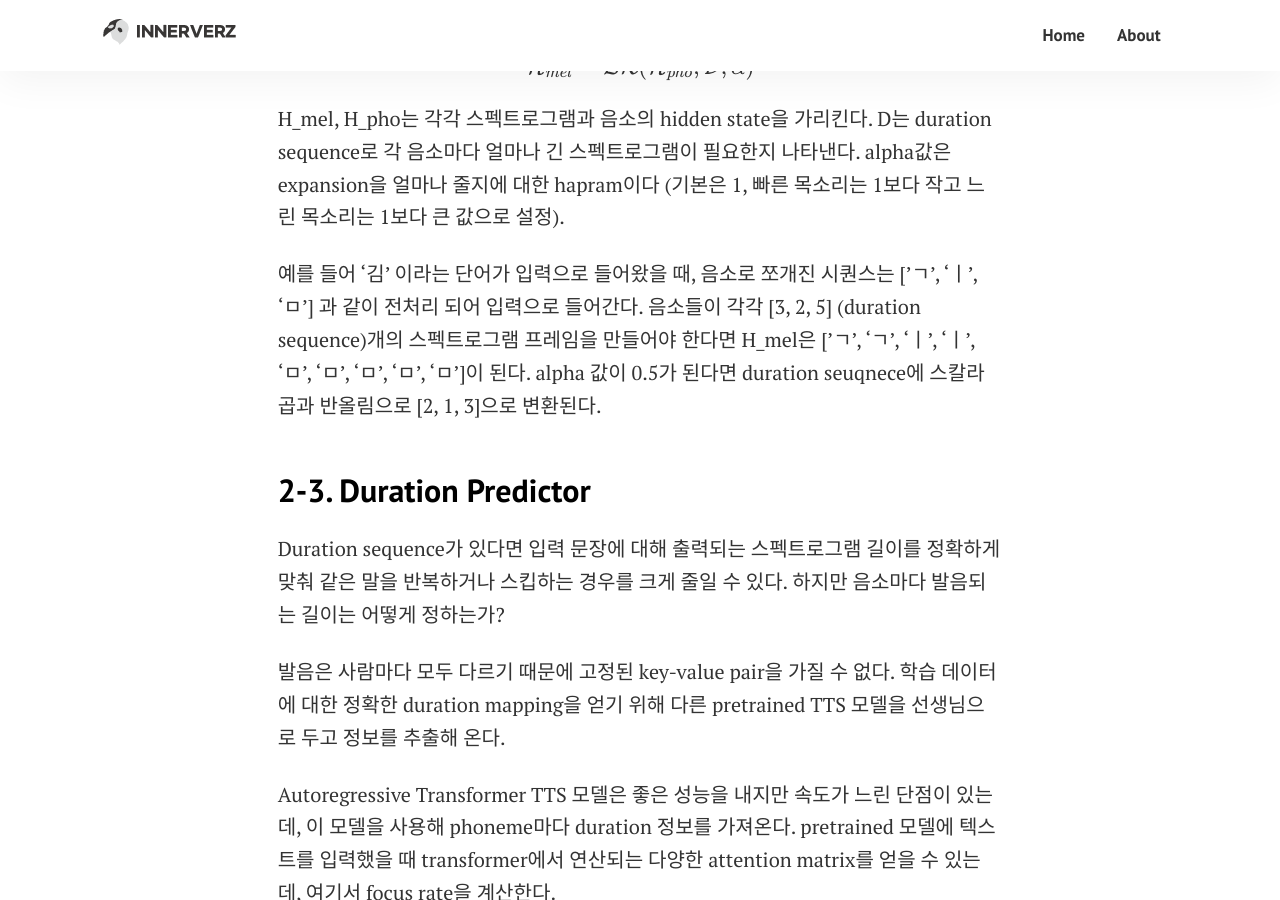
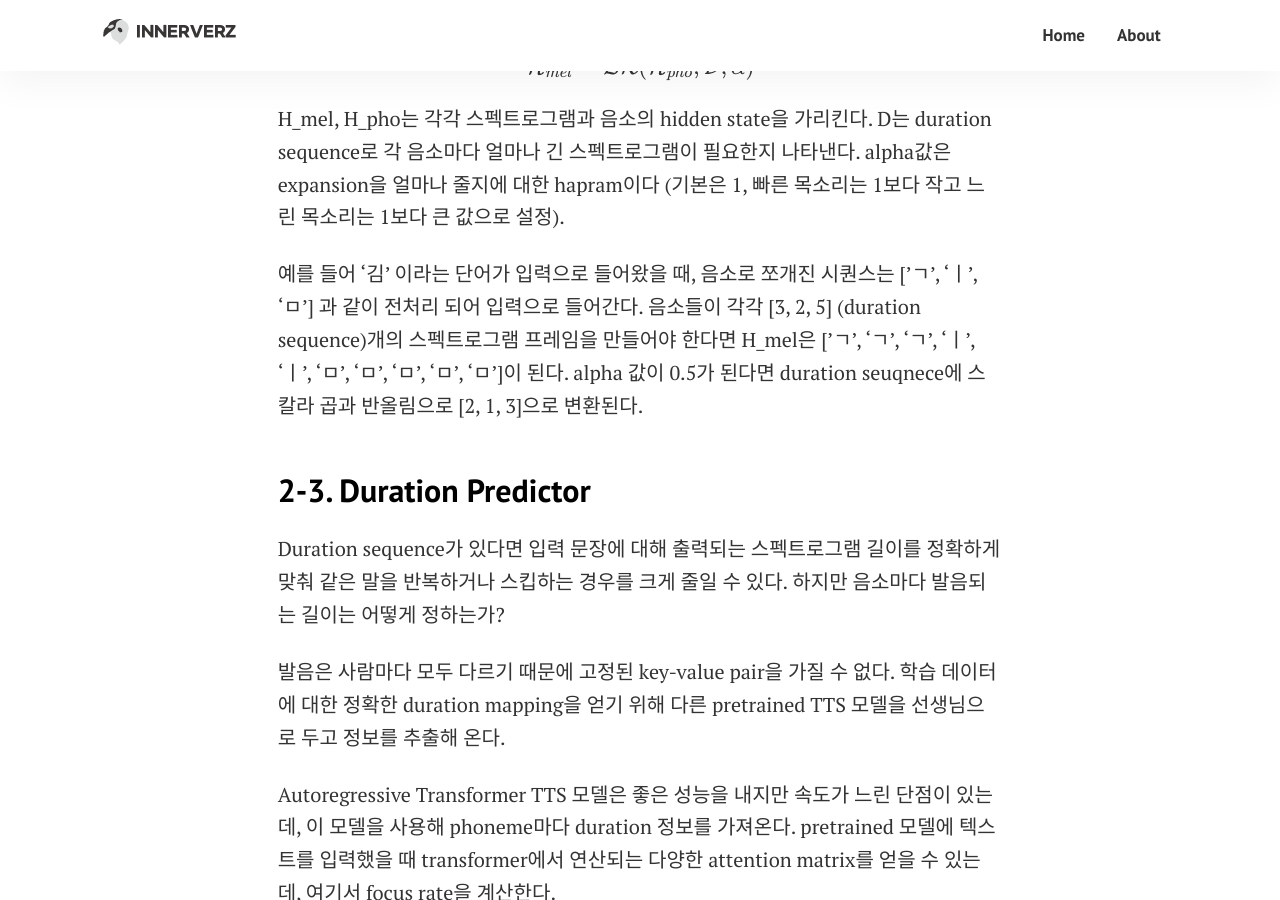
Before and after one commit to Innerverz-AI/Innerverz-AI.github.io, a Jekyll site: the page built from _posts/TTS/2022-06-15-review-fastspeech.md, in a window 1280 px wide and 900 px high, scrolled down 2764 px. Built offline with Jekyll 4.4.1, drawn with Linux system fonts in a browser that asks for light colours; formulas are drawn with MathJax 3; comment, search, counter and statistics services are not loaded.

Commit message:
FastSpeech - typo fixed

```diff
--- a/_posts/TTS/2022-06-15-review-fastspeech.md
+++ b/_posts/TTS/2022-06-15-review-fastspeech.md
@@ -30,7 +30,7 @@
 
 H_mel, H_pho는 각각 스펙트로그램과 음소의 hidden state을 가리킨다. D는 duration sequence로 각 음소마다 얼마나 긴 스펙트로그램이 필요한지 나타낸다. alpha값은 expansion을 얼마나 줄지에 대한 hapram이다 (기본은 1, 빠른 목소리는 1보다 작고 느린 목소리는 1보다 큰 값으로 설정).
 
-예를 들어 ‘김' 이라는 단어가 입력으로 들어왔을 때, 음소로 쪼개진 시퀀스는 [’ㄱ', ‘ㅣ', ‘ㅁ'] 과 같이 전처리 되어 입력으로 들어간다. 음소들이 각각 [3, 2, 5] (duration sequence)개의 스펙트로그램 프레임을 만들어야 한다면 H_mel은 [’ㄱ', ‘ㄱ', ‘ㅣ', ‘ㅣ', ‘ㅁ', ‘ㅁ', ‘ㅁ’, ‘ㅁ', ‘ㅁ']이 된다. alpha 값이 0.5가 된다면 duration seuqnece에 스칼라 곱과 반올림으로 [2, 1, 3]으로 변환된다.
+예를 들어 ‘김' 이라는 단어가 입력으로 들어왔을 때, 음소로 쪼개진 시퀀스는 [’ㄱ', ‘ㅣ', ‘ㅁ'] 과 같이 전처리 되어 입력으로 들어간다. 음소들이 각각 [3, 2, 5] (duration sequence)개의 스펙트로그램 프레임을 만들어야 한다면 H_mel은 [’ㄱ', 'ㄱ', ‘ㄱ', ‘ㅣ', ‘ㅣ', ‘ㅁ', ‘ㅁ', ‘ㅁ’, ‘ㅁ', ‘ㅁ']이 된다. alpha 값이 0.5가 된다면 duration seuqnece에 스칼라 곱과 반올림으로 [2, 1, 3]으로 변환된다.
 
 ## 2-3. Duration Predictor
 
```
